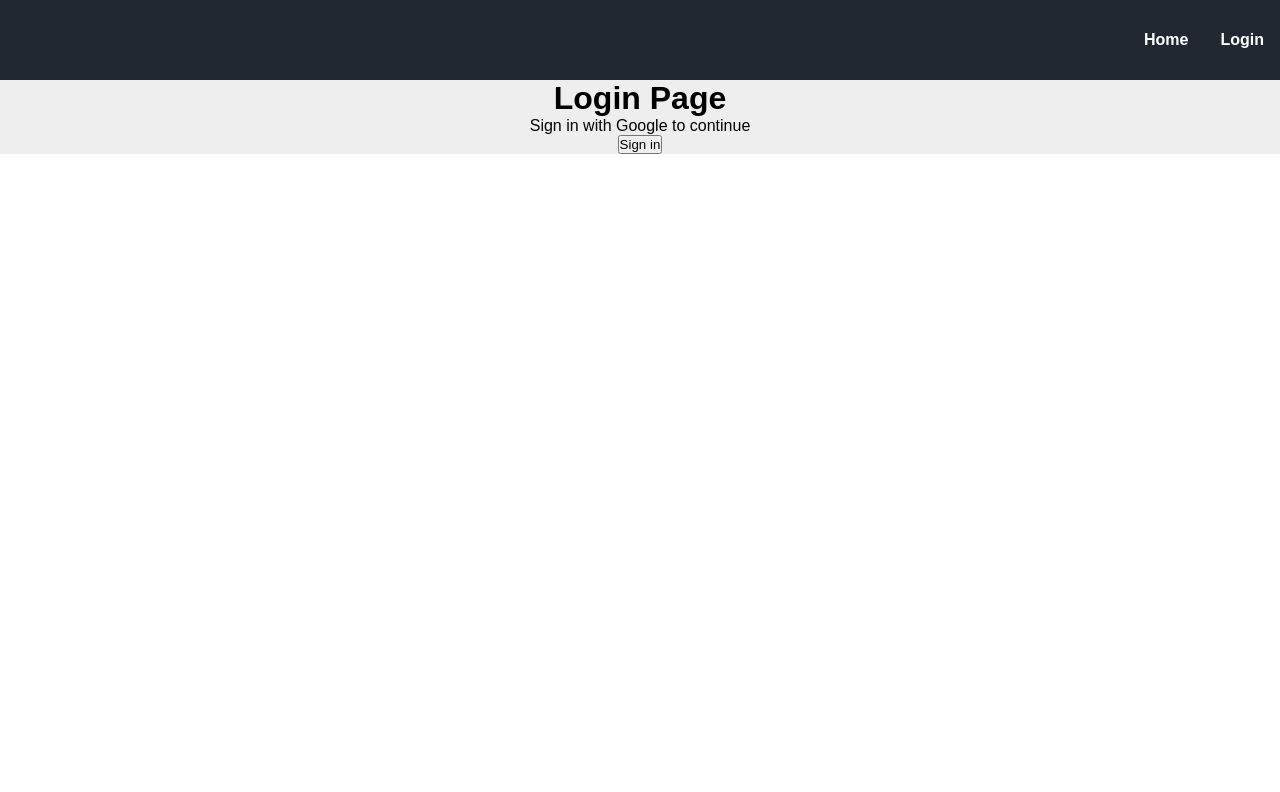
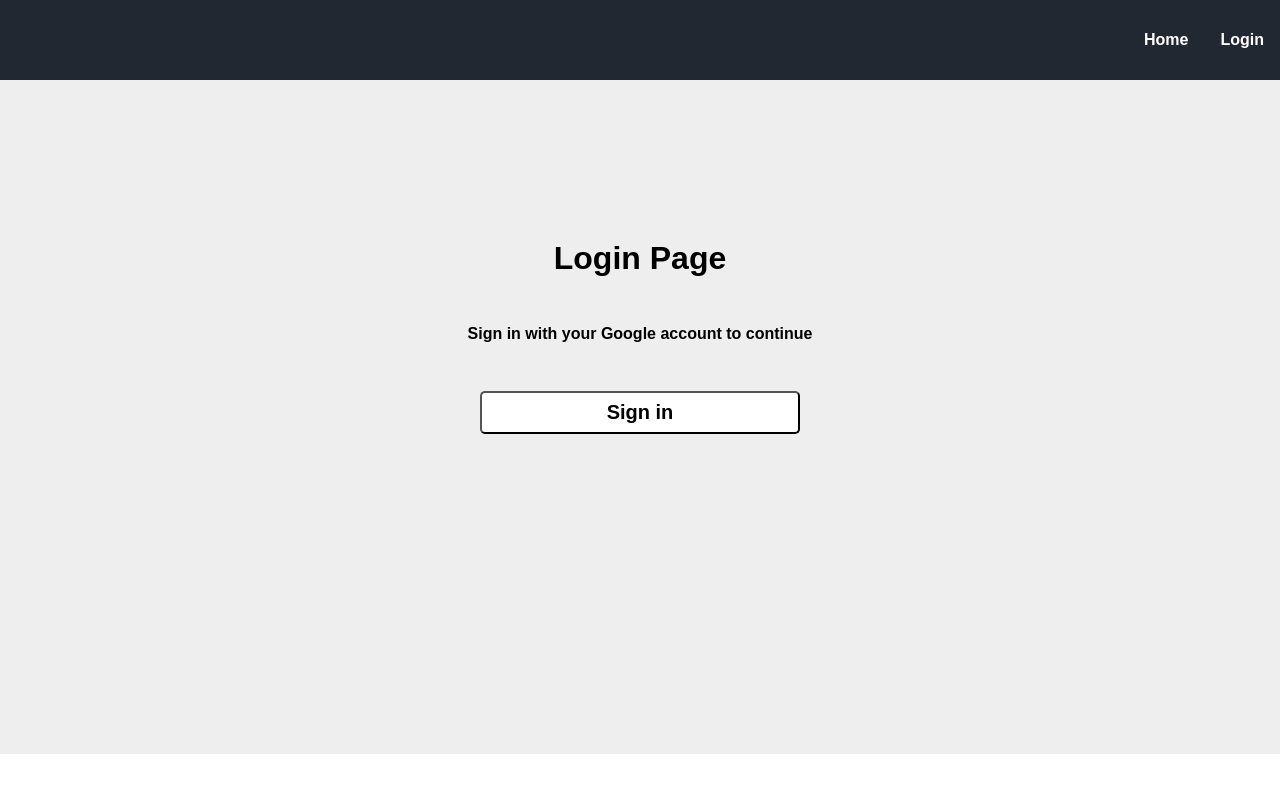
Before and after one commit to Abhinay-c/socialmediaapp, a React (Create React App) app: page /login in a window 1280 px wide. Shown: the top 792 px of the page. Built offline with nearby package versions, Linux system fonts and the light colour scheme; no server answers.

Commit message:
Update Login css

```diff
--- a/src/App.css
+++ b/src/App.css
@@ -63,6 +63,35 @@
   cursor: pointer;
 }
 
+.login {
+  display: flex;
+  align-items: center;
+  justify-content: center;
+  flex-direction: column;
+  padding: 10rem 0 20rem 0;
+}
+
+.login p{
+  font-weight: bold;
+  margin: 3rem 0 3rem 0;
+}
+
+.login button {
+  font-weight: bold;
+  background-color: white;
+  color: black;
+  border-radius: 5px;
+  width: 25vw;
+  padding: 0.5rem;
+  font-size: 1.25rem;
+}
+
+.login button:hover {
+  background-color: #222831;
+  color: white;
+  cursor: pointer;
+}
+
 .create-post {
   background-color: #393E46;
   display: flex;
--- a/src/pages/login.tsx
+++ b/src/pages/login.tsx
@@ -11,9 +11,9 @@ export const Login = () => {
     };
 
     return (
-        <div>
+        <div className="login">
             <h1>Login Page</h1>
-            <p>Sign in with Google to continue</p>
+            <p>Sign in with your Google account to continue</p>
             <button onClick={signInWithGoogle}>Sign in</button>
         </div>
     );
```
